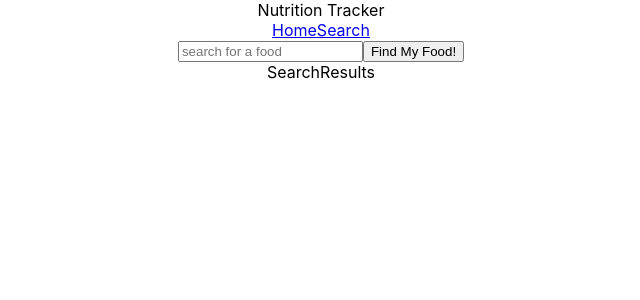
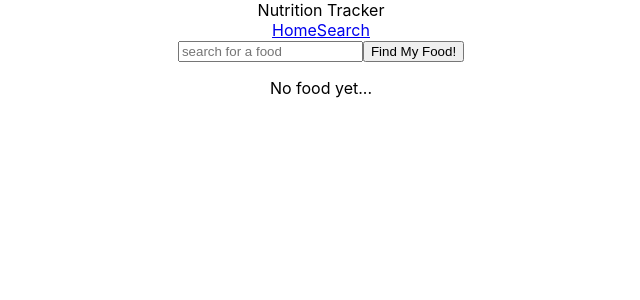
Before and after one commit to tkg808/nutrition-tracker, a React (Create React App) app: page /search in a window 1280 px wide. Shown: the top 300 px of the page, without its empty margins (319-959 px from the left). Built offline with nearby package versions, Linux system fonts and the light colour scheme.

Commit message:
Able to render the data from a fetch in Search component.

```diff
--- a/src/components/Search.js
+++ b/src/components/Search.js
@@ -5,6 +5,7 @@ import SearchResults from './SearchResults';
 export default function Search()
 {
   const [searchInput, setSearchInput] = useState("");
+  const [foodResult, setFoodResult] = useState(null);
 
   function handleChange(event)
   {
@@ -27,7 +28,7 @@ export default function Search()
       })
       .then((data) =>
       {
-        console.log(data);
+        setFoodResult(data);
       })
       .catch((error) =>
       {
@@ -36,6 +37,7 @@ export default function Search()
   }
 
   console.log(searchInput);
+  console.log(foodResult);
 
   return (
     <div className="search-container">
@@ -44,7 +46,7 @@ export default function Search()
         handleChange={handleChange}
         handleSubmit={handleSubmit}
       />
-      <SearchResults />
+      <SearchResults foodResult={foodResult} />
     </div>
   )
 }
--- a/src/components/SearchResults.js
+++ b/src/components/SearchResults.js
@@ -1,6 +1,25 @@
 import React from 'react';
 
-export default function SearchResults()
+export default function SearchResults({ foodResult })
 {
-  return "SearchResults";
+  if (!foodResult)
+  {
+    return <p>No food yet...</p>
+  }
+
+  const food = foodResult.items[0];
+
+  return (
+    <div className="nutrition-facts">
+      <h2>{food.name.toUpperCase()}</h2>
+      <p>Serving Size: {food.serving_size_g}g</p>
+      <h3>Calories: {food.calories}</h3>
+      <h4>Fats: {food.fat_total_g}g</h4>
+      <p>Saturated Fats: {food.fat_saturated_g}g</p>
+      <h4>Carbs: {food.carbohydrates_total_g}g</h4>
+      <p>Sugar: {food.sugar_g}g</p>
+      <p>Fiber: {food.fiber_g}g</p>
+      <h4>Protein: {food.protein_g}g</h4>
+    </div>
+  )
 }
```
